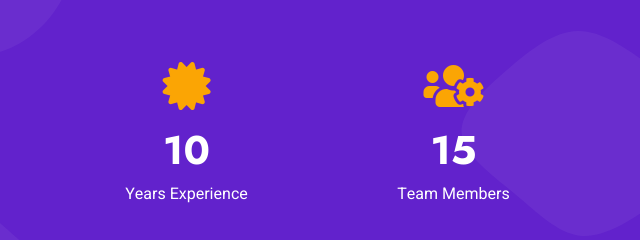
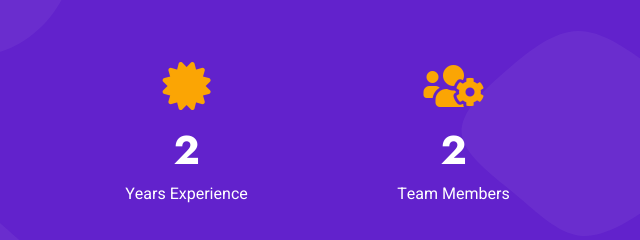
Before and after one commit to learnwithdeepak/socialgeeks, a plain HTML site: page index.html in a window 1280 px wide. Shown: the part 2380-2620 px from the top of the page, 53-693 px from the left. Drawn offline with nearby package versions, Linux system fonts and the light colour scheme.

Commit message:
Update index.html

```diff
--- a/index.html
+++ b/index.html
@@ -167,12 +167,12 @@
                 <div class="row g-4">
                     <div class="col-md-6 col-lg-3 text-center wow fadeIn" data-wow-delay="0.1s">
                         <i class="fa fa-certificate fa-3x text-secondary mb-3"></i>
-                        <h1 class="text-white mb-2" data-toggle="counter-up">10</h1>
+                        <h1 class="text-white mb-2" data-toggle="counter-up">2</h1>
                         <p class="text-white mb-0">Years Experience</p>
                     </div>
                     <div class="col-md-6 col-lg-3 text-center wow fadeIn" data-wow-delay="0.3s">
                         <i class="fa fa-users-cog fa-3x text-secondary mb-3"></i>
-                        <h1 class="text-white mb-2" data-toggle="counter-up">15</h1>
+                        <h1 class="text-white mb-2" data-toggle="counter-up">2</h1>
                         <p class="text-white mb-0">Team Members</p>
                     </div>
                     <div class="col-md-6 col-lg-3 text-center wow fadeIn" data-wow-delay="0.5s">
@@ -265,7 +265,7 @@
         <!-- Service End -->
 
 
-        <!-- Newsletter Start -->
+        <!-- Newsletter Start
         <div class="container-xxl bg-primary newsletter py-5 wow fadeInUp" data-wow-delay="0.1s">
             <div class="container py-5 px-lg-5">
                 <div class="row justify-content-center">
@@ -281,10 +281,10 @@
                 </div>
             </div>
         </div>
-        <!-- Newsletter End -->
+Newsletter End -->
 
 
-        <!-- Projects Start -->
+        <!-- Projects Start
         <div class="container-xxl py-5">
             <div class="container py-5 px-lg-5">
                 <div class="wow fadeInUp" data-wow-delay="0.1s">
@@ -349,7 +349,7 @@
                 </div>
             </div>
         </div>
-        <!-- Projects End -->
+        Projects End -->
 
 
         <!-- Testimonial Start
```
